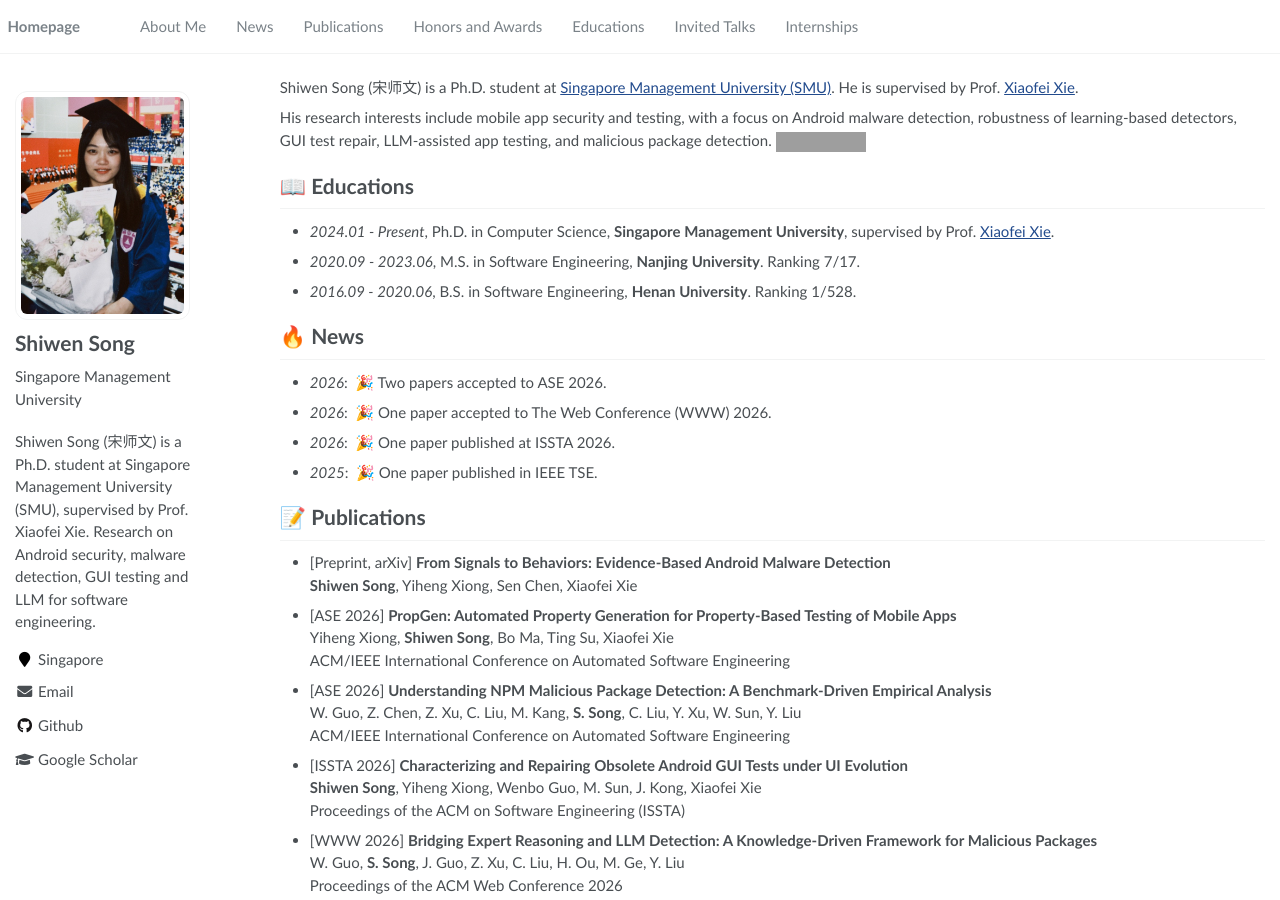
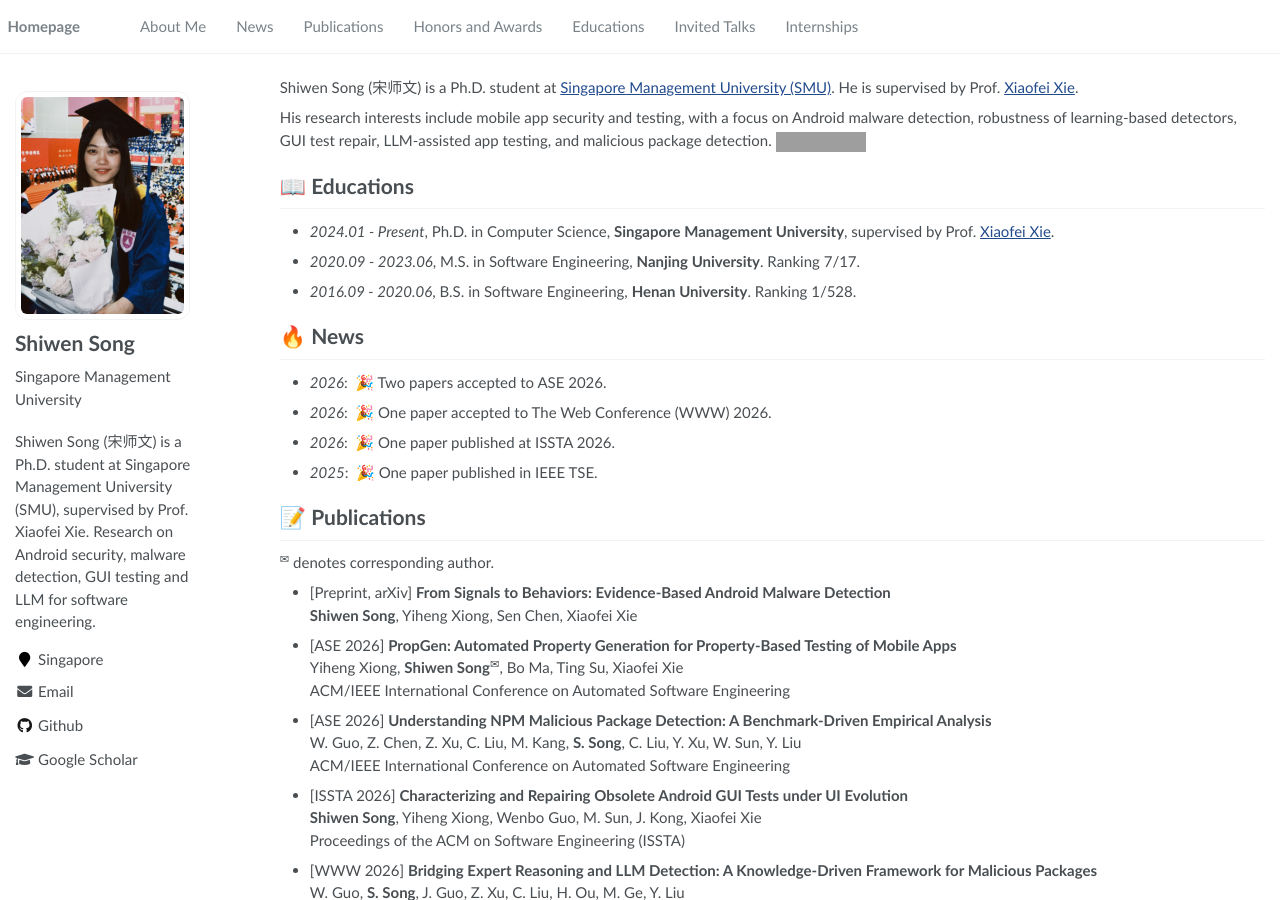
Before and after one commit to shiwen-song/shiwen-song.github.io, a Jekyll site: the page built from _pages/about.md, in a window 1280 px wide and 900 px high. Built offline with Jekyll 4.4.1, drawn with Linux system fonts in a browser that asks for light colours; grey boxes are pictures that could not be loaded.

Commit message:
Mark corresponding author on PropGen
Co-Authored-By: Claude Sonnet 5.5 <noreply@anthropic.com>

```diff
--- a/_pages/about.md
+++ b/_pages/about.md
@@ -34,12 +34,13 @@ His research interests include mobile app security and testing, with a focus on
 - *2025*: &nbsp;🎉 One paper published in IEEE TSE.
 
 # 📝 Publications
+<sup>✉</sup> denotes corresponding author.
 
 - [Preprint, arXiv] **From Signals to Behaviors: Evidence-Based Android Malware Detection**
   **Shiwen Song**, Yiheng Xiong, Sen Chen, Xiaofei Xie
 
 - [ASE 2026] **PropGen: Automated Property Generation for Property-Based Testing of Mobile Apps**
-  Yiheng Xiong, **Shiwen Song**, Bo Ma, Ting Su, Xiaofei Xie<br>
+  Yiheng Xiong, **Shiwen Song**<sup>✉</sup>, Bo Ma, Ting Su, Xiaofei Xie<br>
   ACM/IEEE International Conference on Automated Software Engineering
 
 - [ASE 2026] **Understanding NPM Malicious Package Detection: A Benchmark-Driven Empirical Analysis**
```
